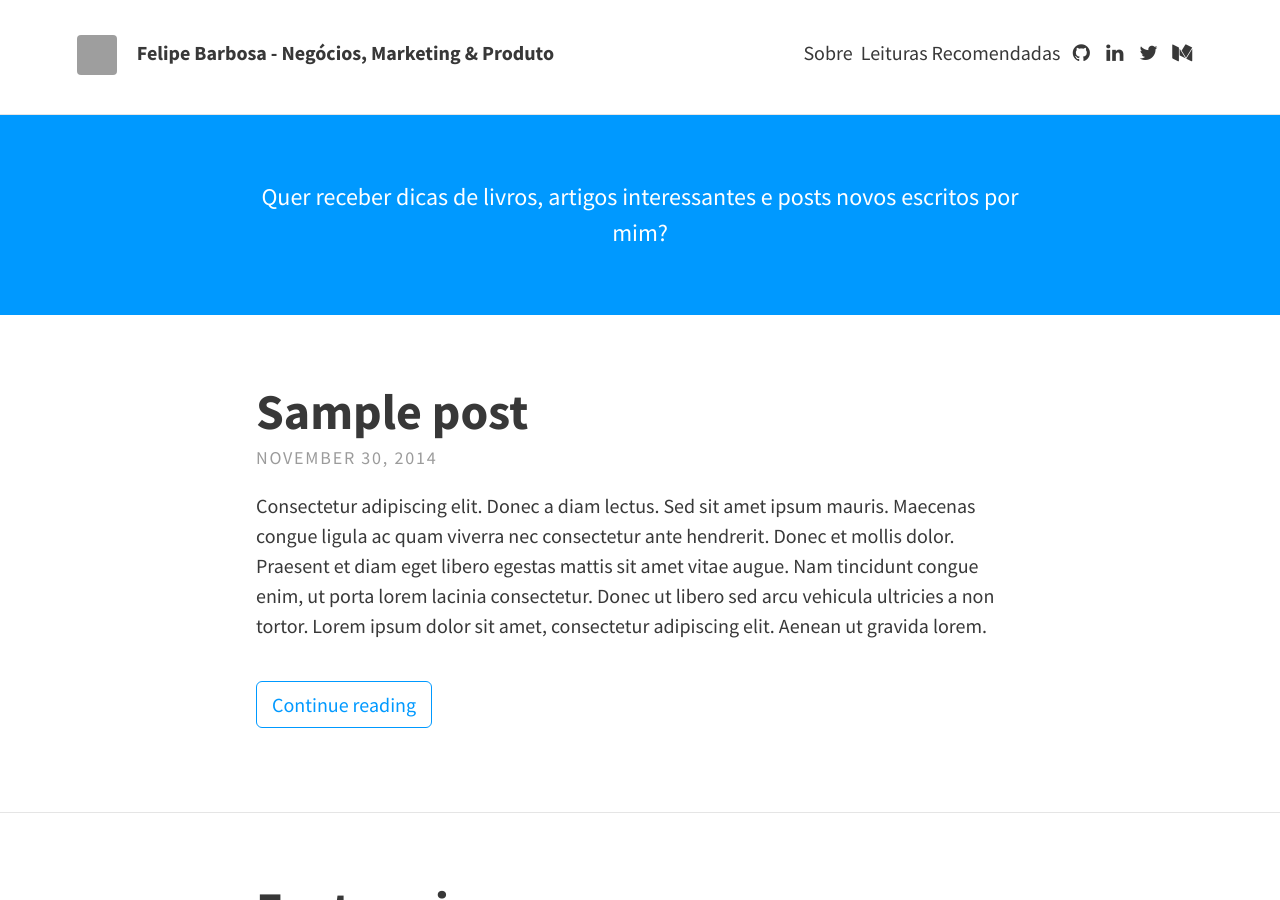
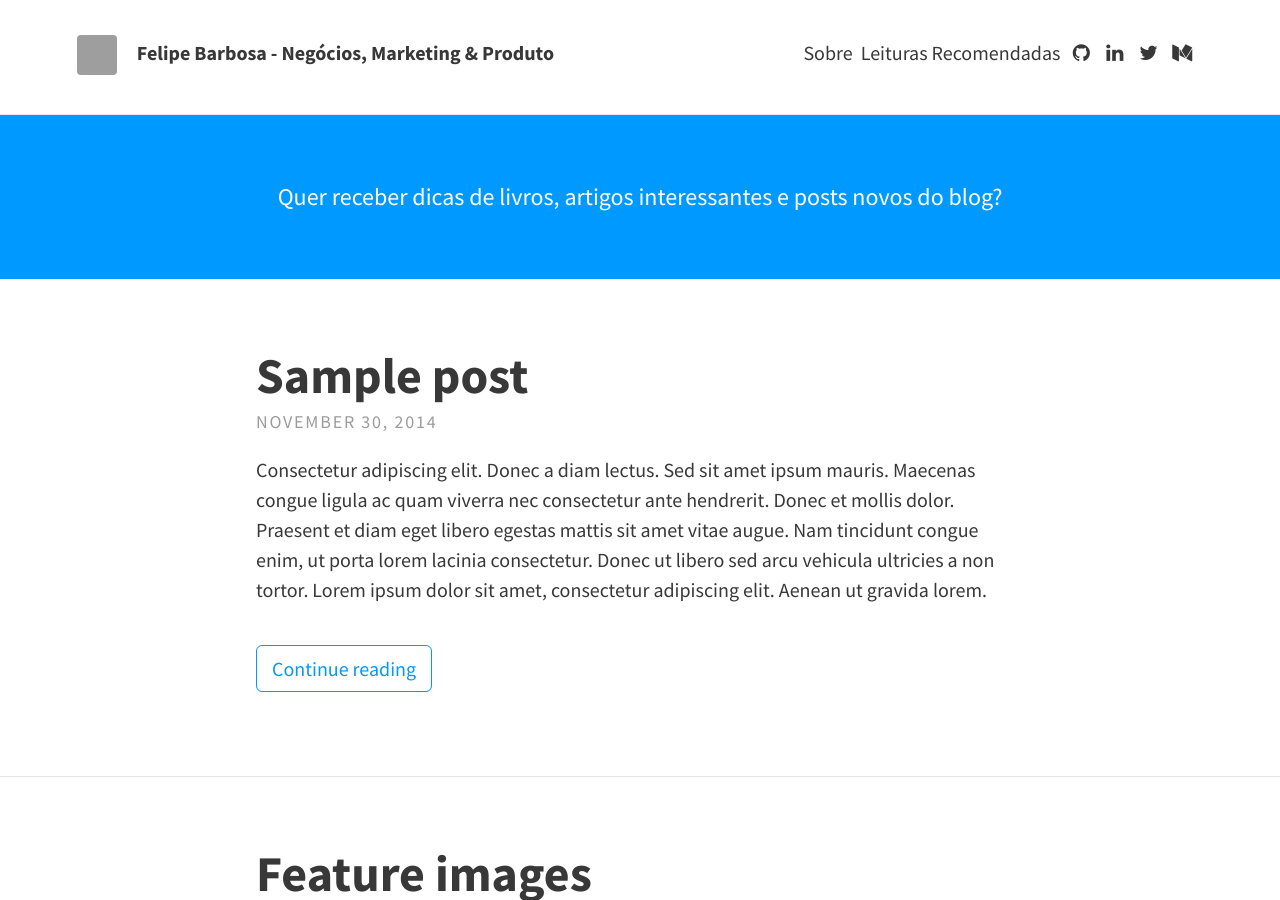
Before and after one commit to felipecbarbosa/felipecbarbosa.github.io, a Jekyll site: the page built from index.html, in a window 1280 px wide and 900 px high. Built offline with Jekyll 4.4.1, drawn with Linux system fonts in a browser that asks for light colours; nearby versions of some CDN libraries; the list of posts is cut into pages by our own code; grey boxes are pictures that could not be loaded.

Commit message:
Changed header text

```diff
--- a/_config.yml
+++ b/_config.yml
@@ -12,7 +12,7 @@ theme_settings:
 
   # Header and footer text
   header_text: >
-     <p>Quer receber dicas de livros, artigos interessantes e posts novos escritos por mim?</p>
+     <p>Quer receber dicas de livros, artigos interessantes e posts novos do blog?</p>
 
 
   header_text_feature_image:
```
